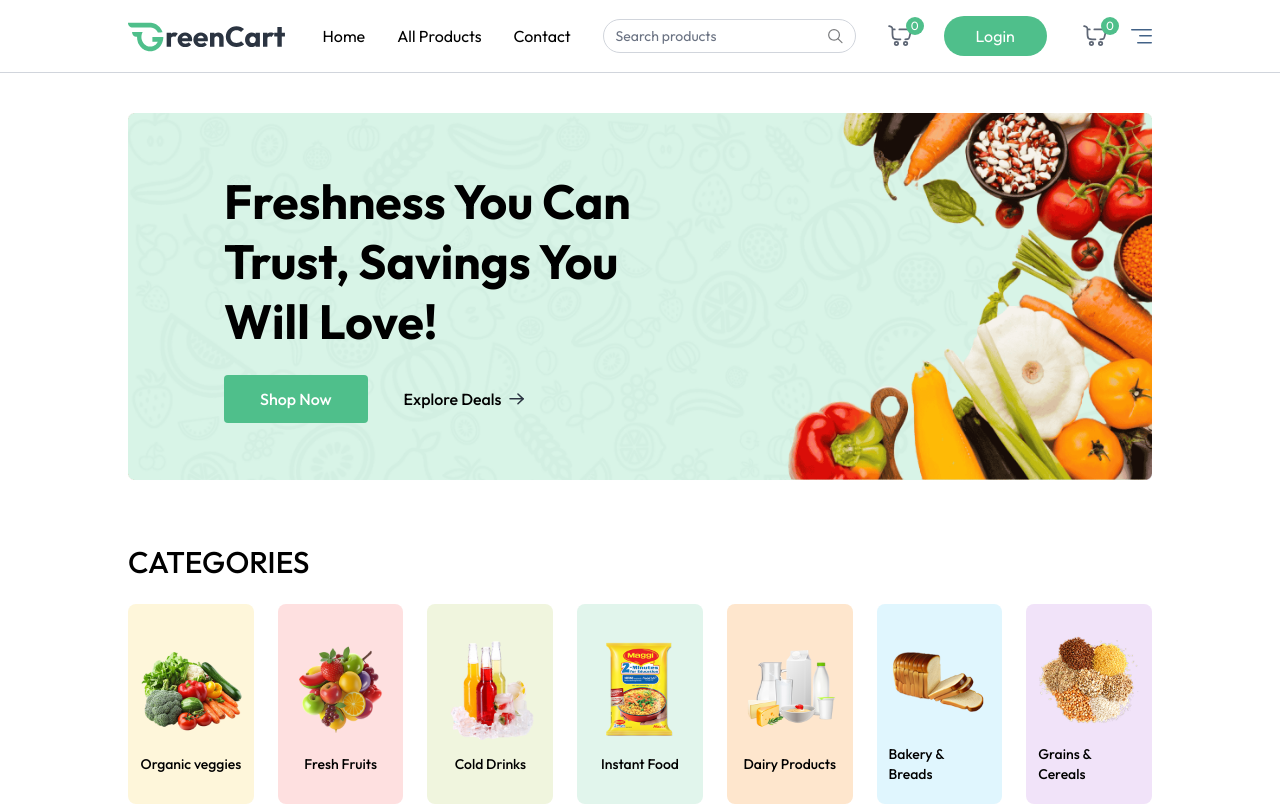
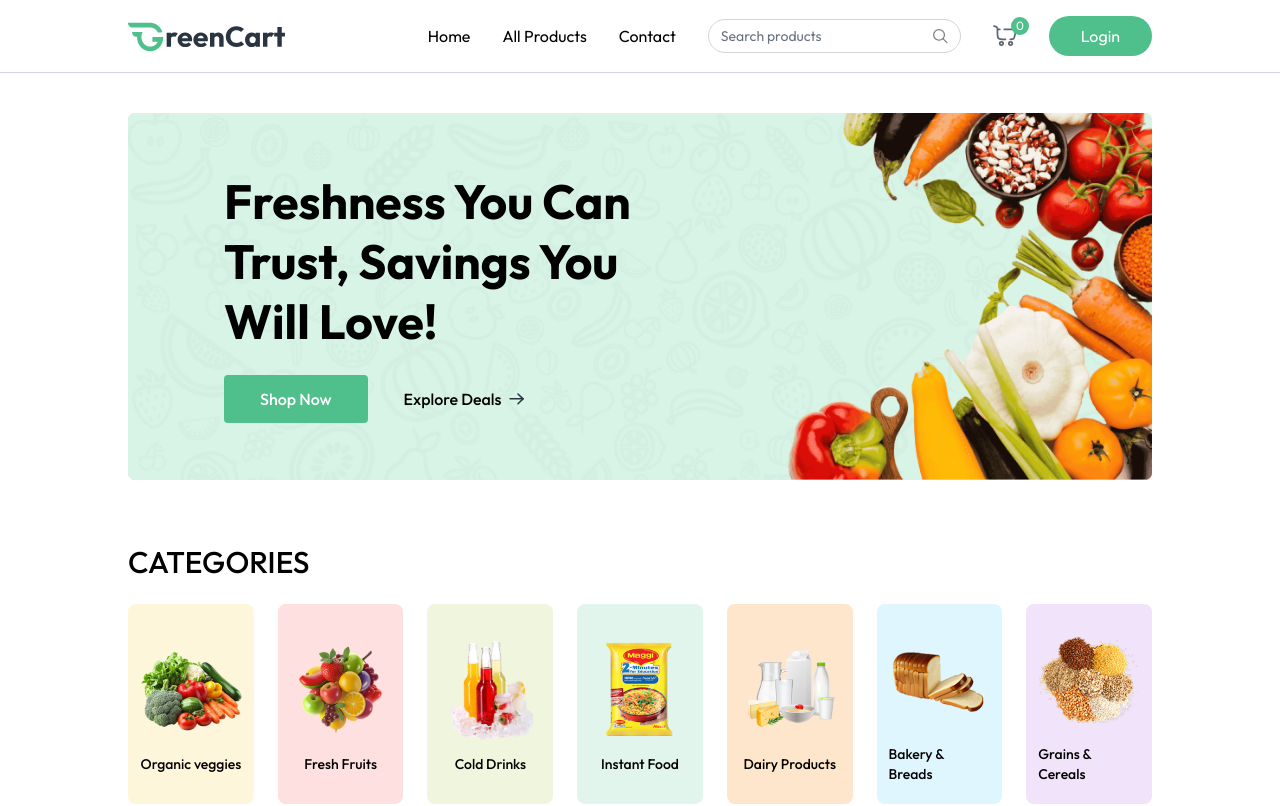
Before and after one commit to ayesorobolu/GroceryMate, a React (Vite) app in the folder Client/: page / in a window 1280 px wide. Shown: the top 806 px of the page. Built offline with nearby package versions, Linux system fonts and the light colour scheme.

Commit message:
Fix: resolved navbar icon issue

```diff
--- a/Client/src/Components/Navbar.jsx
+++ b/Client/src/Components/Navbar.jsx
@@ -55,7 +55,7 @@
         )}
     </div>
 
-    <div className='flex items-center gap-6 sm-hidden'>
+    <div className='flex items-center gap-6 sm:hidden'>
     <div onClick={()=> navigate("/cart")} className="relative cursor-pointer">
             <img src={assets.nav_cart_icon} alt="cart" className='w-6 opacity-80' />
             <button className="absolute -top-2 -right-3 text-xs text-white bg-[var(--color-primary)] w-[18px] h-[18px] rounded-full">{getCartCount()}</button>
```
